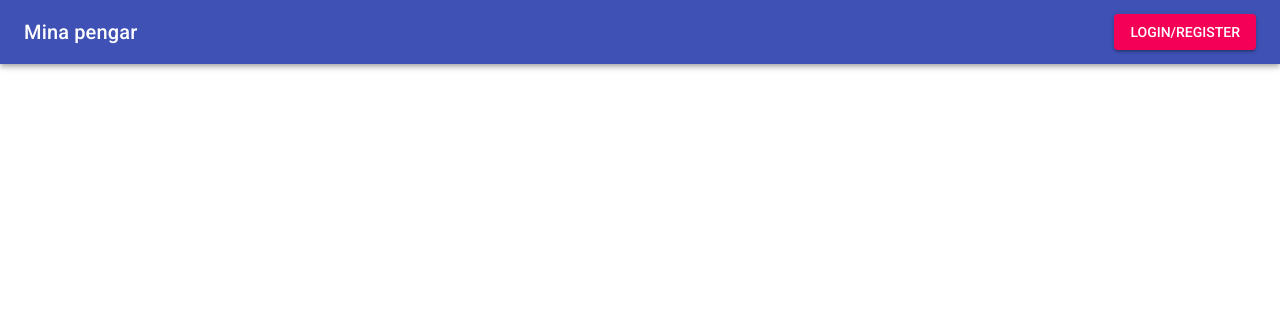
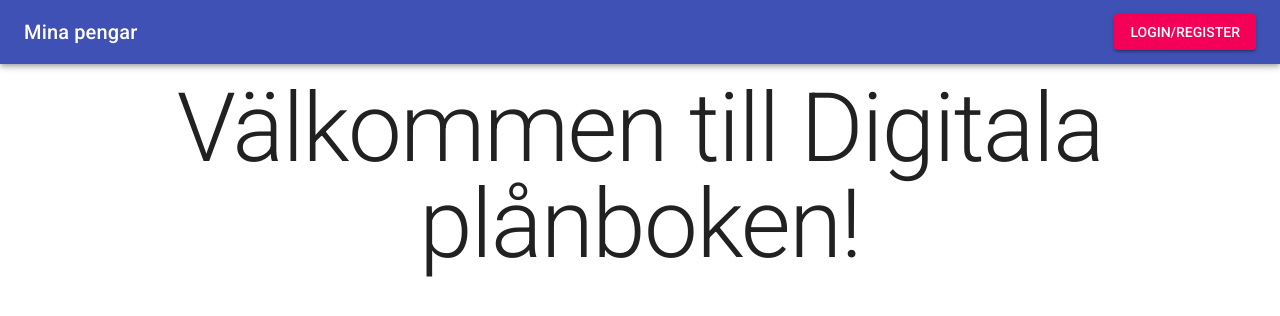
Before and after one commit to AntonStrand/hackathon-spiik-2019, a React (Create React App) app in the folder frontend/: page /welcome in a window 1280 px wide. Shown: the top 316 px of the page. Built offline with nearby package versions, Linux system fonts and the light colour scheme.

Commit message:
Added Route to welcome page and created welcome page

```diff
--- a/frontend/src/App.js
+++ b/frontend/src/App.js
@@ -4,6 +4,7 @@ import './App.css'
 import Appbar from './components/Appbar/Appbar'
 import SaldoPage from './components/SaldoPage/'
 import LoginPage from './components/LoginPage/LoginPage'
+import WelcomePage from './components/WelcomePage/welcomePage'
 
 class App extends Component {
   render() {
@@ -18,6 +19,7 @@ class App extends Component {
           }
         />
         <Route path="/login" component={LoginPage} />
+        <Route path="/welcome" component={WelcomePage} />
       </div>
     )
   }
--- /dev/null
+++ b/frontend/src/components/WelcomePage/welcomePage.js
@@ -0,0 +1,18 @@
+import React from 'react'
+import styled from 'styled-components'
+import { Typography } from '@material-ui/core/'
+
+const Wrapper = styled.div`
+  padding: 1rem;
+  font-size: 1.5em;
+`
+
+const WelcomeMessage = () => (
+  <Wrapper>
+    <Typography component="h2" variant="h1" gutterBottom>
+        Välkommen till Digitala plånboken!
+    </Typography>
+  </Wrapper>
+)
+
+export default WelcomeMessage
```
